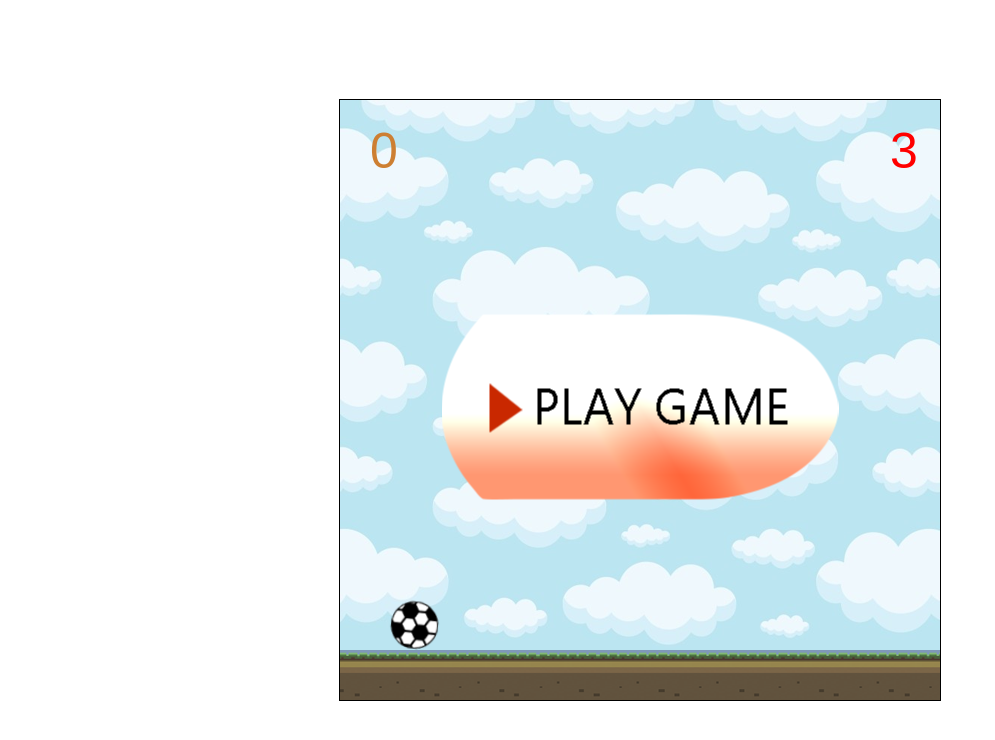
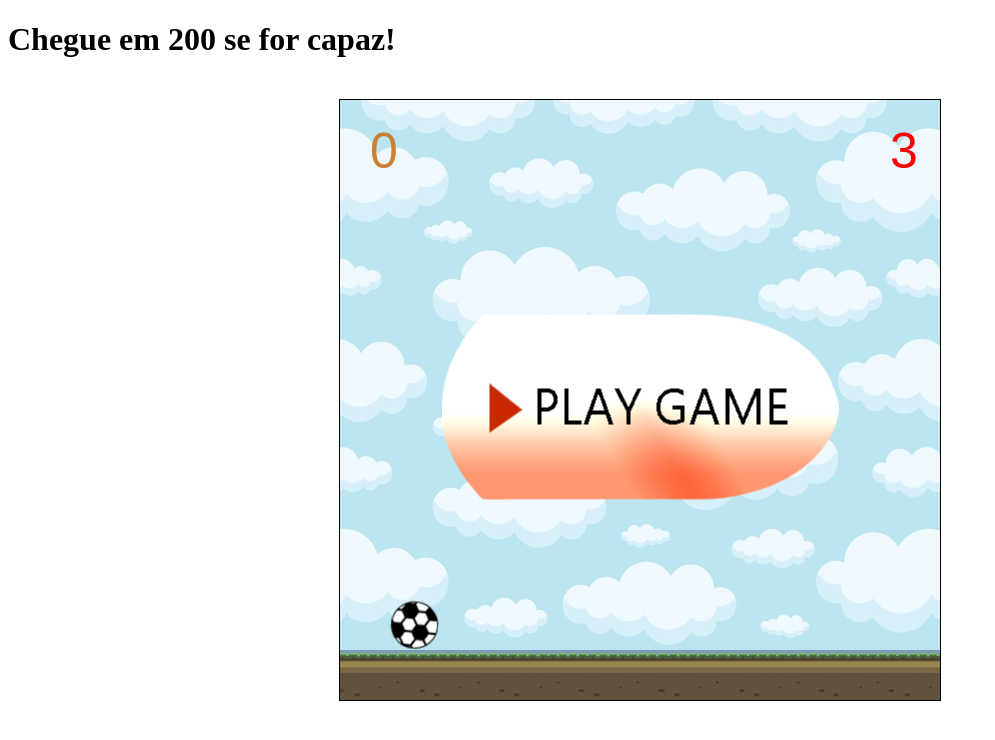
Before and after one commit to ryanfigueiredo/GameBall, a plain HTML site: page index.html in a window 1280 px wide. Shown: the whole page, without its empty margins (0-995 px from the left). Drawn offline with Linux system fonts and the light colour scheme.

Commit message:
atualizacao de teste para netlify

```diff
--- a/index.html
+++ b/index.html
@@ -5,6 +5,7 @@
         <meta charset="utf-8" />
 
         <title>Game Ball</title>
+        <h1>Chegue em 200 se for capaz!</h1>
 
         <script src="JS_Engine/functions/main.js"></script>
         <script src="JS_Engine/variaveis/variaveis.js"></script>
```
